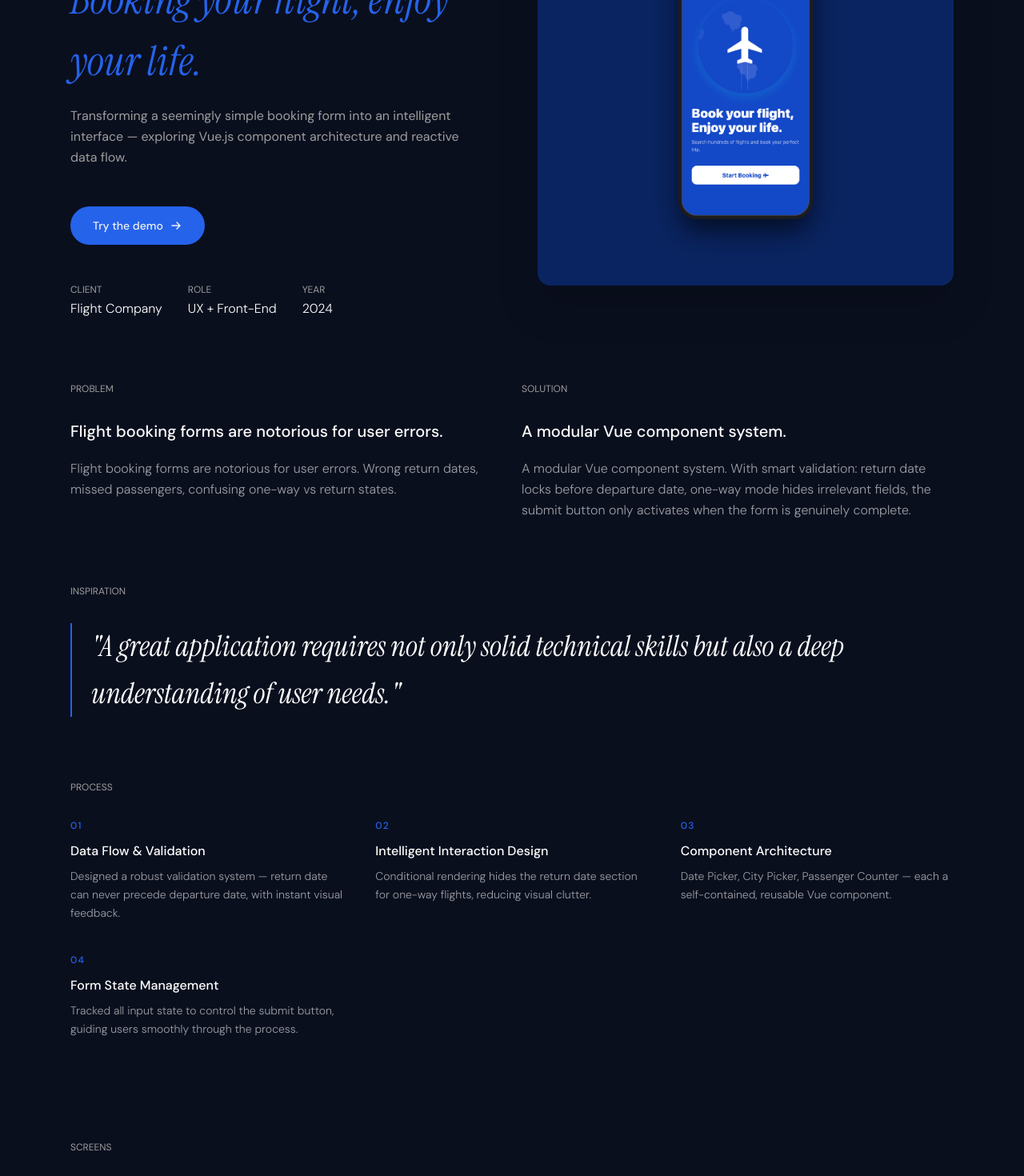
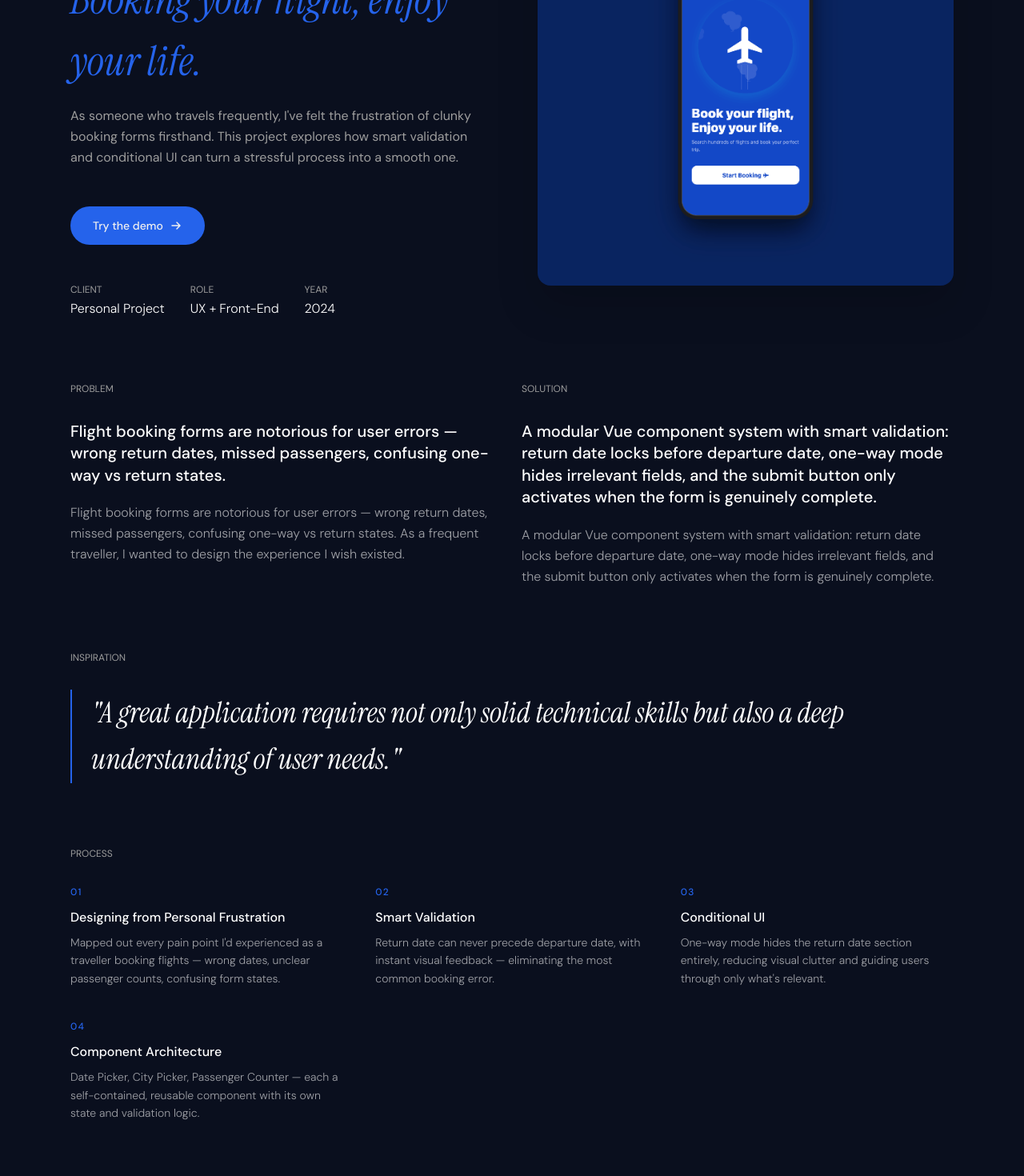
Before and after one commit to Fan82/fanyihsuan_web, a React (Vite) app: page /projects/bookFlight in a window 1280 px wide. Shown: the part 300-1770 px from the top of the page at 80% size. Built offline with nearby package versions, Linux system fonts and the light colour scheme.

Commit message:
feat: rewrite all project descriptions with real motivations

```diff
--- a/src/data/projects.js
+++ b/src/data/projects.js
@@ -1,26 +1,3 @@
-// ─────────────────────────────────────────────────────────────
-//  projects.js  —  single source of truth for all project data
-//
-//  Each project has:
-//    id          → matches folder name in /public/projects/{id}/
-//    theme       → CSS class applied to project page (see index.css)
-//    accent      → hex, used for og:theme-color etc.
-//    name        → display title
-//    tagline     → italic subtitle under title
-//    tags        → shown as pills in hero
-//    meta        → client / role / year
-//    desc        → hero description paragraph
-//    demoUrl     → link for "Try the demo" CTA (null to hide)
-//    overview    → { problem, solution }
-//    inspiration → blockquote string
-//    process     → array of { num, title, desc }
-//    screens     → array of screen names (images live in /public/projects/{id}/)
-//
-//  Image paths expected in /public/projects/{id}/:
-//    hero-mockup.png, MockUp.png, logo.png,
-//    using-mockup.png, userFlow.png, MP4.mp4
-// ─────────────────────────────────────────────────────────────
-
 export const projects = [
   {
     id: "runApp",
@@ -31,8 +8,8 @@ export const projects = [
     tagline: "Track your run. Share your pace.",
     tags: ["React", "API Integration"],
     meta: { client: "Fitness", role: "UI + Front-End", year: "2026" },
-    desc: "More than a running tracker — this app turns every run into a shared experience. Capture your progress, express your moments, and connect with a community that runs alongside you.",
-    demoUrl: null,
+    desc: "I started running and wanted an app that actually fit my life. So I built one. A full-stack running app with real Supabase authentication, live GPS tracking via Leaflet.js, and a social feed to share runs with friends.",
+    demoUrl: "https://fan82.github.io/runnnnn/",
 
     overview: {
       problem:
@@ -49,17 +26,17 @@ export const projects = [
       {
         num: "01",
         title: "Live Data Tracking",
-        desc: "Capture your distance, pace, and time — every run becomes part of your story.",
+        desc: "Capture your distance, pace, and time. Every run becomes part of your story.",
       },
       {
         num: "02",
         title: "Social Feed Experience",
-        desc: "Share runs, post updates, and interact with others through likes, comments, and engagement.",
+        desc: "Share runs, post updates, and interact with others through likes, comments and engagement.",
       },
       {
         num: "03",
         title: "Seamless Interaction",
-        desc: "Smooth transitions between tracking, posting, and browsing — no interruption to the user flow.",
+        desc: "Smooth transitions between tracking, posting, and browsing. No interruption to the user flow.",
       },
       {
         num: "04",
@@ -81,47 +58,50 @@ export const projects = [
     theme: "theme-takeTask",
     accent: "#FFAE00",
     name: "Plan Task",
-    screenCount: 10,
     tagline: "Track smarter, do more.",
     tags: ["UX Design", "Mobile App"],
     meta: { client: "Personal Project", role: "UX + Front-End", year: "2024" },
-    desc: "An AI-powered to-do app that automatically organises tasks from your calendar, email & messages — so you can focus on doing.",
+    desc: "Started from a personal frustration too many tasks scattered across too many places. Went through 3 design iterations, used AI to help consolidate feature requirements, and landed on the simplest version that actually solves the problem.",
     demoUrl: "/projects/takeTask/plan_task_app.html",
+
     overview: {
       problem:
-        "Most checklist tools lack intelligent prioritisation. Users waste time sorting, typing, and reorganising — the very overhead they wanted to eliminate.",
+        "Most checklist tools lack intelligent prioritisation. After 3 rounds of redesign, the core insight was clear: the real problem isn't organisation. It's cognitive overload from deciding what to do next.",
       solution:
-        "Plan Task pulls from calendar, email and messages to build your daily list automatically. Then applies AI to surface what actually matters right now.",
+        "Plan Task pulls from calendar, email and messages to build your daily list automatically. AI surfaces what actually matters right now, so you spend less time organising and more time doing.",
     },
+
     inspiration:
-      '"Get back to basics, focusing on doing — not organising. The best to-do list should be simple, intuitive, and automated. Reduce cognitive load; free up mental energy."',
+      '"Get back to basics, focusing on doing which not organising. The best to-do list should be simple, intuitive, and automated. Reduce cognitive load, free up mental energy."',
+
     process: [
       {
         num: "01",
-        title: "Research & UX Strategy",
-        desc: "Analysed productivity apps to map friction points and define an efficient task flow.",
+        title: "Research & 3 Rounds of Redesign",
+        desc: "Iterated through 3 design versions which each one stripping away complexity until the core flow felt effortless.",
       },
       {
         num: "02",
-        title: "Wireframe & Prototype",
-        desc: "Interactive prototypes to validate task creation, priority setting, and automation flows.",
+        title: "AI-Assisted Feature Scoping",
+        desc: "Had too many features I wanted to build. Used AI to help consolidate and prioritise requirements, keeping the product focused.",
       },
       {
         num: "03",
+        title: "Wireframe & Prototype",
+        desc: "Interactive prototypes to validate task creation, priority setting, and automation flows before writing any code.",
+      },
+      {
+        num: "04",
         title: "UI Design",
         desc: "Dark-mode first. AI-powered priority badges. Minimal chrome, maximum clarity.",
       },
       {
-        num: "04",
+        num: "05",
         title: "Front-End Dev",
         desc: "Smooth task updates and automation hooks built in React with real-time state.",
       },
-      {
-        num: "05",
-        title: "User Testing",
-        desc: "Usability rounds iterated on task input speed, badge legibility, and notification clarity.",
-      },
     ],
+
     screens: [
       "Welcome",
       "Home",
@@ -130,6 +110,7 @@ export const projects = [
       "Add Task",
       "Notifications",
     ],
+    screenCount: 6,
   },
 
   {
@@ -137,37 +118,49 @@ export const projects = [
     theme: "theme-easyBank",
     accent: "#2563eb",
     name: "Easy Bank",
-    screenCount: 14,
     tagline: "Precision code for a trustworthy banking experience.",
-    tags: ["React/CSS", "UI/UX Implementation", "Fintech Design"],
+    tags: ["React/CSS", "UI Implementation", "Fintech Design"],
     demoUrl: "/projects/easyBank/easy_bank_app.html",
     meta: {
       client: "Personal Project",
-      role: "UI",
+      role: "UI + Front-End",
       year: "2025",
     },
-    desc: "A faithful reproduction of a modern digital banking identity. This project explores how front-end architecture—through meticulous typography, color systems, and micro-interactions—communicates 'Security' and 'Professionalism' to the end-user.",
-    demoUrl: "/projects/easyBank/easy_bank_app.html",
+    desc: "After studying the design patterns of multiple banking apps, I built my own interpretation — exploring how typography, color, and micro-interactions communicate trust and security in financial products.",
+
     overview: {
       problem:
-        "In the digital finance sector, the challenge lies in presenting dense financial information clearly while maintaining a high-fidelity brand identity that fosters user trust.",
+        "Digital banking interfaces carry a unique design burden: they must feel secure and professional while remaining approachable. Studying real banking apps revealed how much visual language does the heavy lifting.",
       solution:
-        "Utilized a modular React component architecture and a strict CSS variable system to ensure design consistency. Enhanced user engagement through intuitive haptic-like feedback, a clear typographic hierarchy for financial data, and seamless navigation transitions.",
+        "Built a modular React component system with a strict CSS variable design token structure — translating observed patterns into code, and adding micro-interactions that reinforce confidence at every touchpoint.",
     },
+
     inspiration:
-      "“Exceptional front-end development is the intersection of technical precision and aesthetic sensibility.”",
+      '"Exceptional front-end development is the intersection of technical precision and aesthetic sensibility."',
+
     process: [
       {
         num: "01",
-        title: "Visualizing Brand Authority",
-        desc: "Translated a specific brand palette (e.g., #2563eb) and layout constraints into code that prioritizes readability for balances, exchange rates, and transaction history.",
+        title: "Competitive Research",
+        desc: "Studied multiple banking apps to identify shared visual patterns — how colour, spacing, and hierarchy build perceived trustworthiness.",
       },
       {
         num: "02",
-        title: "Design-to-Code Precision",
-        desc: "Implemented a mobile-first responsive layout featuring custom linear gradients, complex box-shadows, and functional components like currency exchange modules and secure transfer forms.",
+        title: "Design Interpretation",
+        desc: "Rather than copying, distilled the research into my own design language — same trust signals, different aesthetic voice.",
+      },
+      {
+        num: "03",
+        title: "Design Token System",
+        desc: "Built a CSS variable system to enforce consistency across components — colours, spacing, and typography all driven by tokens.",
+      },
+      {
+        num: "04",
+        title: "Component Architecture",
+        desc: "Modular React components for balance cards, transaction lists, exchange modules, and transfer forms — each self-contained and reusable.",
       },
     ],
+
     screens: [
       "Asset Overview",
       "Quick Actions",
@@ -175,146 +168,159 @@ export const projects = [
       "Finance Hub",
       "Mobile Optimization",
     ],
+    screenCount: 5,
   },
+
+  {
+    id: "goTravel",
+    theme: "theme-goTravel",
+    accent: "#ff6000",
+    name: "Let's Travel",
+    tagline: "Visual storytelling for explorers.",
+    tags: ["HTML/CSS", "CSS Grid"],
+    meta: {
+      client: "Personal Project",
+      role: "UI Design",
+      year: "2024",
+    },
+    desc: "Arriving somewhere unfamiliar and wanting to join a local tour that feeling inspired this project. A travel site designed to make destinations feel inviting and tours easy to discover, built with CSS Grid and a visual-first layout.",
+    demoUrl: "/projects/goTravel/goTravel-demo.html",
+
+    overview: {
+      problem:
+        "When you arrive somewhere new, the last thing you want is to dig through walls of text to find something to do. Travel sites often drown users in information instead of inspiring them to explore.",
+      solution:
+        "A card-based visual layout that lets destinations and tours speak for themselves. CSS Grid and Flexbox keep the content light and scannable mobile-first, so it works wherever you are.",
+    },
+
+    inspiration:
+      '"A travel website is more than information — it\'s the starting point for longing."',
+
+    process: [
+      {
+        num: "01",
+        title: "Designing for Arrival",
+        desc: "Focused on the mindset of someone already in a new place curious, a little lost, looking for the next experience rather than planning ahead.",
+      },
+      {
+        num: "02",
+        title: "Visual-First Layout",
+        desc: "Let imagery lead. Each destination card is designed to evoke a feeling before communicating information.",
+      },
+      {
+        num: "03",
+        title: "Modular Sections",
+        desc: "Broke content into independent sections — 'Why Choose Us', 'Top Destinations', 'Blog'. Each with its own visual rhythm.",
+      },
+      {
+        num: "04",
+        title: "Responsive Design",
+        desc: "Mobile first strategy: cards stack vertically on phones, expand to a full grid on desktop works wherever you are in the world.",
+      },
+    ],
+
+    screens: ["Hero", "Destinations", "Why Us", "Blog", "Mobile"],
+    screenCount: 5,
+  },
+
   {
     id: "bookFlight",
     theme: "theme-bookFlight",
     accent: "#2563EB",
     name: "Flight Booking",
-    screenCount: 16,
     tagline: "Booking your flight, enjoy your life.",
     tags: ["React", "Front-End Dev"],
-    meta: { client: "Flight Company", role: "UX + Front-End", year: "2024" },
-    desc: "Transforming a seemingly simple booking form into an intelligent interface — exploring Vue.js component architecture and reactive data flow.",
+    meta: { client: "Personal Project", role: "UX + Front-End", year: "2024" },
+    desc: "As someone who travels frequently, I've felt the frustration of clunky booking forms firsthand. This project explores how smart validation and conditional UI can turn a stressful process into a smooth one.",
     demoUrl: "/projects/bookFlight/flight-booking-demo.html",
+
     overview: {
       problem:
-        "Flight booking forms are notorious for user errors. Wrong return dates, missed passengers, confusing one-way vs return states.",
+        "Flight booking forms are notorious for user errors — wrong return dates, missed passengers, confusing one-way vs return states. As a frequent traveller, I wanted to design the experience I wish existed.",
       solution:
-        "A modular Vue component system. With smart validation: return date locks before departure date, one-way mode hides irrelevant fields, the submit button only activates when the form is genuinely complete.",
+        "A modular Vue component system with smart validation: return date locks before departure date, one-way mode hides irrelevant fields, and the submit button only activates when the form is genuinely complete.",
     },
+
     inspiration:
       '"A great application requires not only solid technical skills but also a deep understanding of user needs."',
+
     process: [
       {
         num: "01",
-        title: "Data Flow & Validation",
-        desc: "Designed a robust validation system — return date can never precede departure date, with instant visual feedback.",
+        title: "Designing from Personal Frustration",
+        desc: "Mapped out every pain point I'd experienced as a traveller booking flights — wrong dates, unclear passenger counts, confusing form states.",
       },
       {
         num: "02",
-        title: "Intelligent Interaction Design",
-        desc: "Conditional rendering hides the return date section for one-way flights, reducing visual clutter.",
+        title: "Smart Validation",
+        desc: "Return date can never precede departure date, with instant visual feedback — eliminating the most common booking error.",
       },
       {
         num: "03",
-        title: "Component Architecture",
-        desc: "Date Picker, City Picker, Passenger Counter — each a self-contained, reusable Vue component.",
+        title: "Conditional UI",
+        desc: "One-way mode hides the return date section entirely, reducing visual clutter and guiding users through only what's relevant.",
       },
       {
         num: "04",
-        title: "Form State Management",
-        desc: "Tracked all input state to control the submit button, guiding users smoothly through the process.",
+        title: "Component Architecture",
+        desc: "Date Picker, City Picker, Passenger Counter — each a self-contained, reusable component with its own state and validation logic.",
       },
     ],
+
     screens: ["Search", "Date Picker", "Passenger", "Results", "Confirm"],
-  },
-  {
-    id: "goTravel",
-    theme: "theme-goTravel",
-    accent: "#ff6000",
-    name: "Let's Travel",
-    screenCount: 13,
-    tagline: "Visual storytelling for explorers.",
-    tags: ["HTML/CSS", "CSS Grid"],
-    meta: {
-      client: "Travel Website",
-      role: "UI Design",
-      year: "2024",
-    },
-    desc: "A travel site that uses captivating imagery and fluid layout to ignite the desire to explore — built with CSS Grid and a component-based mindset.",
-    demoUrl: "/projects/goTravel/goTravel-demo.html",
-    overview: {
-      problem:
-        "Travel sites drown users in information. The design challenge: make large amounts of content feel light, digestible, inspiring.",
-      solution:
-        "Card-based layout with CSS Grid and Flexbox — each destination card as a bounded, scannable object. Mobile-first responsive design that reflows gracefully on any screen.",
-    },
-    inspiration:
-      '"A travel website is more than information — it\'s the starting point for longing."',
-    process: [
-      {
-        num: "01",
-        title: "Modular Layout Design",
-        desc: "Broke content into independent sections — 'Why Choose Us', 'Top Destinations', 'Blog' — each with its own visual rhythm.",
-      },
-      {
-        num: "02",
-        title: "Responsive Web Design",
-        desc: "Mobile-first strategy: cards stack vertically on phones, expand to a grid on desktop.",
-      },
-      {
-        num: "03",
-        title: "Complex Layout Mastery",
-        desc: "Extensive CSS Grid and Flexbox, deeply understanding multi-layered layout control.",
-      },
-    ],
-    screens: ["Hero", "Destinations", "Why Us", "Blog", "Mobile"],
+    screenCount: 5,
   },
   {
     id: "publicTransp",
     theme: "theme-publicTransp",
-    accent: "#7C3AED",
+    accent: "#dc2626",
     name: "Zei Qia",
-    screenCount: 11,
     tagline: "Navigate the city.",
     tags: ["UI Design", "Figma", "Mobile App"],
-    meta: { client: "Public Transport", role: "UI + UX", year: "2025" },
-
-    desc: "A real-time transportation app that brings together buses, trains, metro, high-speed rail, and bike systems into one seamless search experience — turning complex live data into calm, reliable information for everyday travel.",
-
+    meta: { client: "Personal Project", role: "UI + UX", year: "2025" },
+    desc: "Designed while living in Taiwan, where public transport is complex but reliable. Moving to London made the need feel even more real — a city with an incredible transit network, but an experience that still leaves a lot to be desired.",
     demoUrl: "/projects/publicTransp/public-transport-demo.html",
 
     overview: {
       problem:
-        "How to handle real-time data, asynchronous states, and multiple transport systems. While keeping the experience simple, fast, and stress-free for users on the move.",
-
+        "How to handle real-time data, asynchronous states, and multiple transport systems — bus, train, metro, high-speed rail, bike — while keeping the experience simple and stress-free for users on the move.",
       solution:
-        "Rather than displaying all available data, the approach focused on filtering and prioritising information. Through clear hierarchy, real-time updates, and responsive search, complex transport data is distilled into a calm, easy-to-navigate experience.",
+        "Rather than displaying all available data, the approach focused on filtering and prioritising information. Clear hierarchy, real-time updates, and responsive search distil complex transport data into a calm, easy-to-navigate experience.",
     },
 
     inspiration:
-      '"Good transit design is not about showing more data — it’s about showing the right data at the right moment."',
+      '"Good transit design is not about showing more data — it\'s about showing the right data at the right moment."',
 
     process: [
       {
         num: "01",
-        title: "Framing the Problem",
-        desc: "Defined the core challenge as managing a large volume of real-time transport data without overwhelming users, focusing on clarity and usability over completeness.",
+        title: "Cross-Cultural Observation",
+        desc: "Observed transit UX in Taiwan daily, then moved to London and immediately noticed the same pain points at a larger scale — the problem was universal.",
       },
       {
         num: "02",
         title: "Information Architecture",
-        desc: "Structured multiple transport systems — bus, rail, metro, high-speed rail, and bike — into a clear and consistent hierarchy to support quick scanning and understanding.",
+        desc: "Structured multiple transport types into a consistent hierarchy — supporting quick scanning without overwhelming users with every available option.",
       },
       {
         num: "03",
         title: "Designing for Real-Time Behaviour",
-        desc: "Mapped how live data should behave in the interface, ensuring updates feel natural and reliable rather than disruptive or confusing.",
+        desc: "Mapped how live data should behave in the interface — updates that feel natural and reliable rather than disruptive or confusing.",
       },
       {
         num: "04",
-        title: "Interaction & Feedback",
-        desc: "Designed instant search and filtering interactions that respond immediately to user input, reducing friction and supporting fast decision-making.",
+        title: "Clarity in Complexity",
+        desc: "Refined layouts, spacing, and visual hierarchy to transform dense information into a calm, readable interface suitable for on-the-go use.",
       },
       {
         num: "05",
-        title: "Clarity in Complexity",
-        desc: "Refined layouts, spacing, and visual hierarchy to transform dense information into a calm, readable interface suitable for on-the-go use.",
+        title: "Interaction & Feedback",
+        desc: "Instant search and filtering that responds immediately to user input — reducing friction and supporting fast decision-making.",
       },
     ],
 
     screens: ["Search", "Route List", "Stop Detail", "Arrival Times", "Mobile"],
+    screenCount: 5,
   },
 ];
 
```
